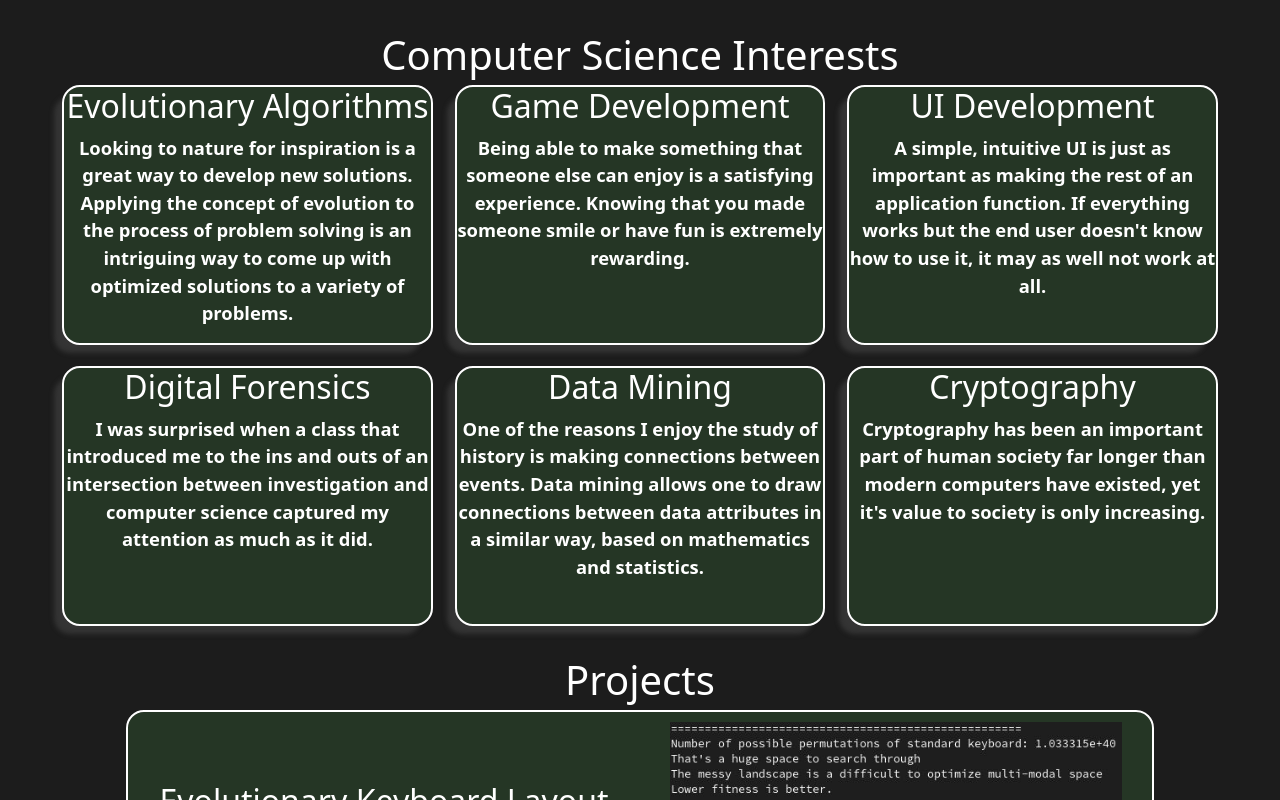
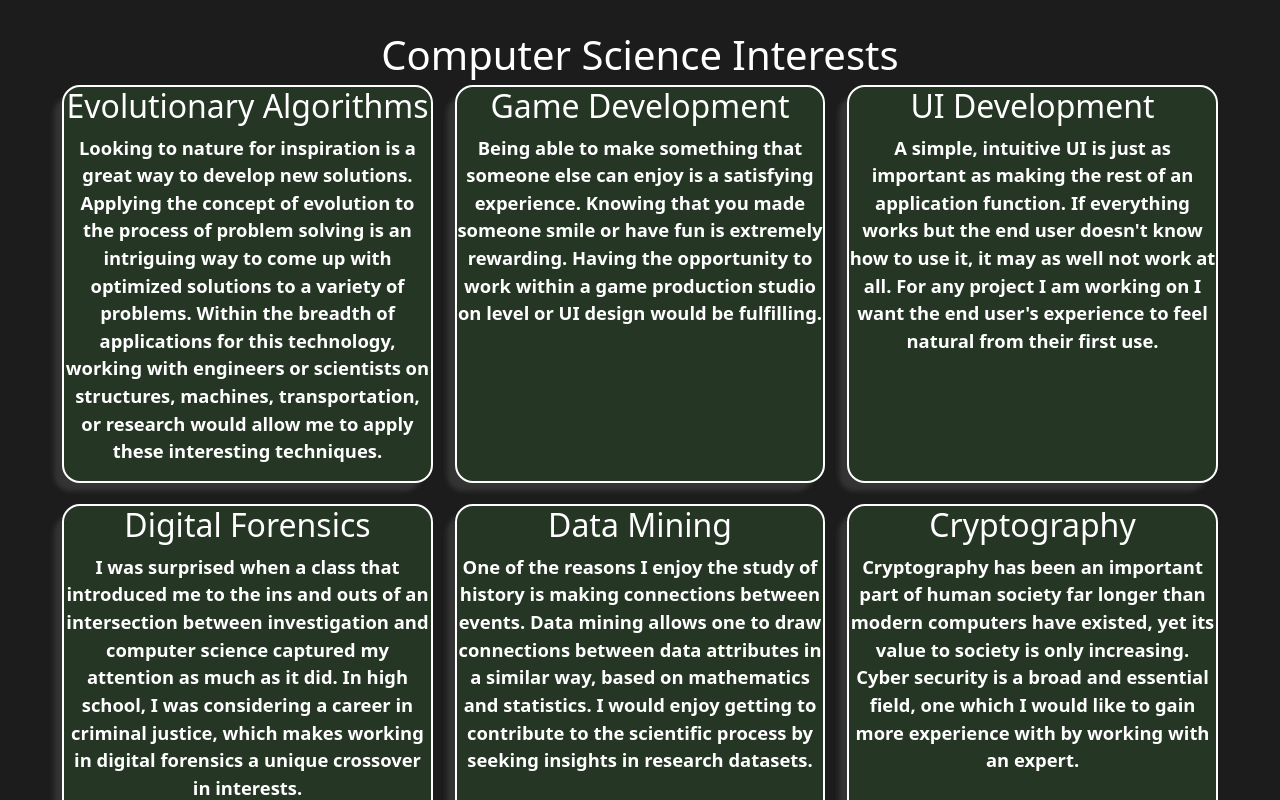
Before and after one commit to CommanderSABLy/personal_website, a React (Create React App) app: page /about in a window 1280 px wide. Shown: the part 1280-2080 px from the top of the page. Built offline with nearby package versions, Linux system fonts and the light colour scheme.

Commit message:
Updated interests

```diff
--- a/public/index.html
+++ b/public/index.html
@@ -25,7 +25,7 @@
       work correctly both with client-side routing and a non-root public URL.
       Learn how to configure a non-root public URL by running `npm run build`.
     -->
-    <title>Saul Website</title>
+    <title>Saul Lynn</title>
     <link rel="stylesheet" href="https://cdn.jsdelivr.net/npm/bootstrap@5.2.3/dist/css/bootstrap.min.css" integrity="sha384-rbsA2VBKQhggwzxH7pPCaAqO46MgnOM80zW1RWuH61DGLwZJEdK2Kadq2F9CUG65" crossorigin="anonymous">
   </head>
   <body>
--- a/src/pages/about/about.json
+++ b/src/pages/about/about.json
@@ -7,10 +7,10 @@
     "data_mine": "The final project for my Data Mining course was to, as a pair, utilize the tools and algorithms covered over the semester to analyze a provided dataset and write a report on our findings. The first step in the process was to clean the dataset using python and pandas. Utilizing the Weka application, we ran the cleaned dataset through multiple data mining algorithms, including various SVMs, KD-Tree, PRISM, K2 Bayesian Network, CART, Naive Bayesian Network, Gradient Boosting Machine, and Stacking. Our report detailed our method and our findings on the relationships between the decision attribute and other attributes in the dataset.",
     "fizzbuzz": "One of the ways I test my capacity in a new language is by making a simple fizzbuzz program in the language. Fizzbuzz is a simple problem in which the numbers 1 through 100 must be printed but for every number that is divisible by three, \"fizz\" is printed instead, numbers divisible by five have \"buzz\" printed, and numbers divisible by both have \"fizzbuzz\" printed. This prompt can be easily changed to include a different range, different words or phrases, or different numbers for the divisible checks. This gives me a chance to self assess my basic skills in the language, particularly loops, conditional statements, and functions.",
     "unity": "My next project is to make a turn-based strategy game in Unity. I am currently in the process of learning Unity and improving my C# as a result.",
-    "evo_alg": "Looking to nature for inspiration is a great way to develop new solutions. Applying the concept of evolution to the process of problem solving is an intriguing way to come up with optimized solutions to a variety of problems.",
-    "game_dev": "Being able to make something that someone else can enjoy is a satisfying experience. Knowing that you made someone smile or have fun is extremely rewarding.",
-    "ui_dev": "A simple, intuitive UI is just as important as making the rest of an application function. If everything works but the end user doesn't know how to use it, it may as well not work at all.",
-    "dig_for": "I was surprised when a class that introduced me to the ins and outs of an intersection between investigation and computer science captured my attention as much as it did.",
-    "mining": "One of the reasons I enjoy the study of history is making connections between events. Data mining allows one to draw connections between data attributes in a similar way, based on mathematics and statistics.",
-    "crypto": "Cryptography has been an important part of human society far longer than modern computers have existed, yet it's value to society is only increasing."
+    "evo_alg": "Looking to nature for inspiration is a great way to develop new solutions. Applying the concept of evolution to the process of problem solving is an intriguing way to come up with optimized solutions to a variety of problems. Within the breadth of applications for this technology, working with engineers or scientists on structures, machines, transportation, or research would allow me to apply these interesting techniques.",
+    "game_dev": "Being able to make something that someone else can enjoy is a satisfying experience. Knowing that you made someone smile or have fun is extremely rewarding. Having the opportunity to work within a game production studio on level or UI design would be fulfilling.",
+    "ui_dev": "A simple, intuitive UI is just as important as making the rest of an application function. If everything works but the end user doesn't know how to use it, it may as well not work at all. For any project I am working on I want the end user's experience to feel natural from their first use.",
+    "dig_for": "I was surprised when a class that introduced me to the ins and outs of an intersection between investigation and computer science captured my attention as much as it did. In high school, I was considering a career in criminal justice, which makes working in digital forensics a unique crossover in interests.",
+    "mining": "One of the reasons I enjoy the study of history is making connections between events. Data mining allows one to draw connections between data attributes in a similar way, based on mathematics and statistics. I would enjoy getting to contribute to the scientific process by seeking insights in research datasets.",
+    "crypto": "Cryptography has been an important part of human society far longer than modern computers have existed, yet its value to society is only increasing. Cyber security is a broad and essential field, one which I would like to gain more experience with by working with an expert."
 }
```
